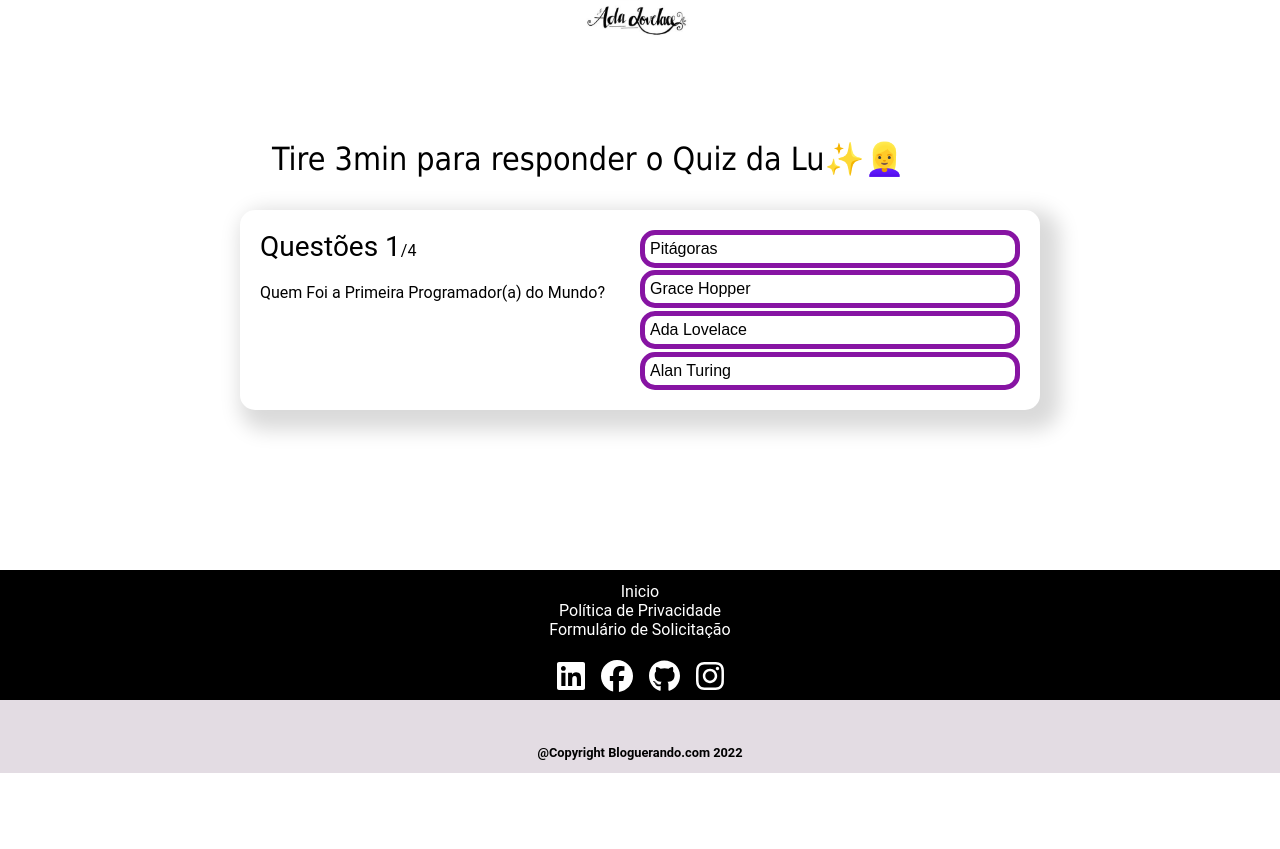
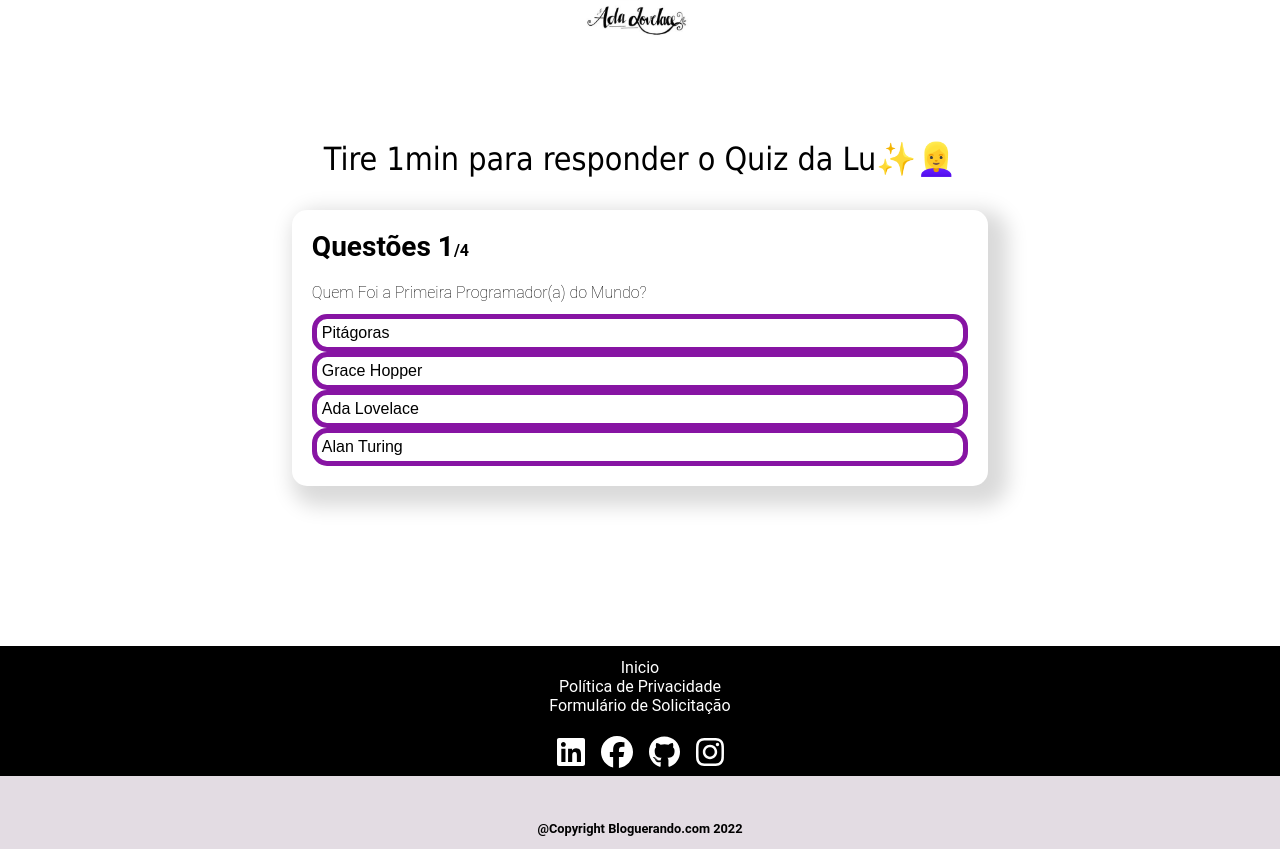
Before and after one commit to Luzia-Silva/bloguerando-go, a Next.js app: page / in a window 1280 px wide. Shown: the part 1466-2315 px from the top of the page. Before the commit the page ends 2239 px from the top, so only its background shows below. Built offline with nearby package versions, Linux system fonts and the light colour scheme; a web font is replaced by a local one.

Commit message:
style: :memo: Melhorias no styles do quiz e no texto do quiz

```diff
--- a/src/components/GenericQuiz/index.tsx
+++ b/src/components/GenericQuiz/index.tsx
@@ -60,7 +60,7 @@ export default function App() {
 
 	return (
     <QuizTable>
-      <h1>Tire 3min para responder o Quiz da Lu✨👱‍♀️</h1>
+      <h1>Tire 1min para responder o Quiz da Lu✨👱‍♀️</h1>
       <div className='cardQuiz'>
         {showScore ? (
            <div className='score-section'>Você acertou {score} de {questions.length} 🤘✨😁</div>
--- a/src/components/GenericQuiz/styles.ts
+++ b/src/components/GenericQuiz/styles.ts
@@ -14,30 +14,27 @@ const QuizTable = styled.div`
   }
   .cardQuiz {
     background-color: #fff;
-    width:50rem;
     min-height: 200px;
     height: min-content;
     border-radius: 15px;
     padding: 20px;
     box-shadow: 10px 10px 20px 10px rgb(0 0 0 / 15%);
-    display: flex;
     justify-content: space-evenly;
   }
-
   .score-section {
-    display: flex;
     font-size: 24px;
-    align-items: center;
+    text-align: center;
+    margin-top: 4rem;
   }
-
-  /* QUESTION/TIMER/LEFT SECTION */
   .question-section {
     width: 100%;
     position: relative;
+    font-weight: 600;
   }
 
   .question-count {
     margin-bottom: 20px;
+       font-weight: 600;
   }
 
   .question-count span {
@@ -47,6 +44,8 @@ const QuizTable = styled.div`
   .question-text {
     margin-bottom: 12px;
     color: #000;
+    font-weight: 100;
+
   }
 
   .timer-text {
```
